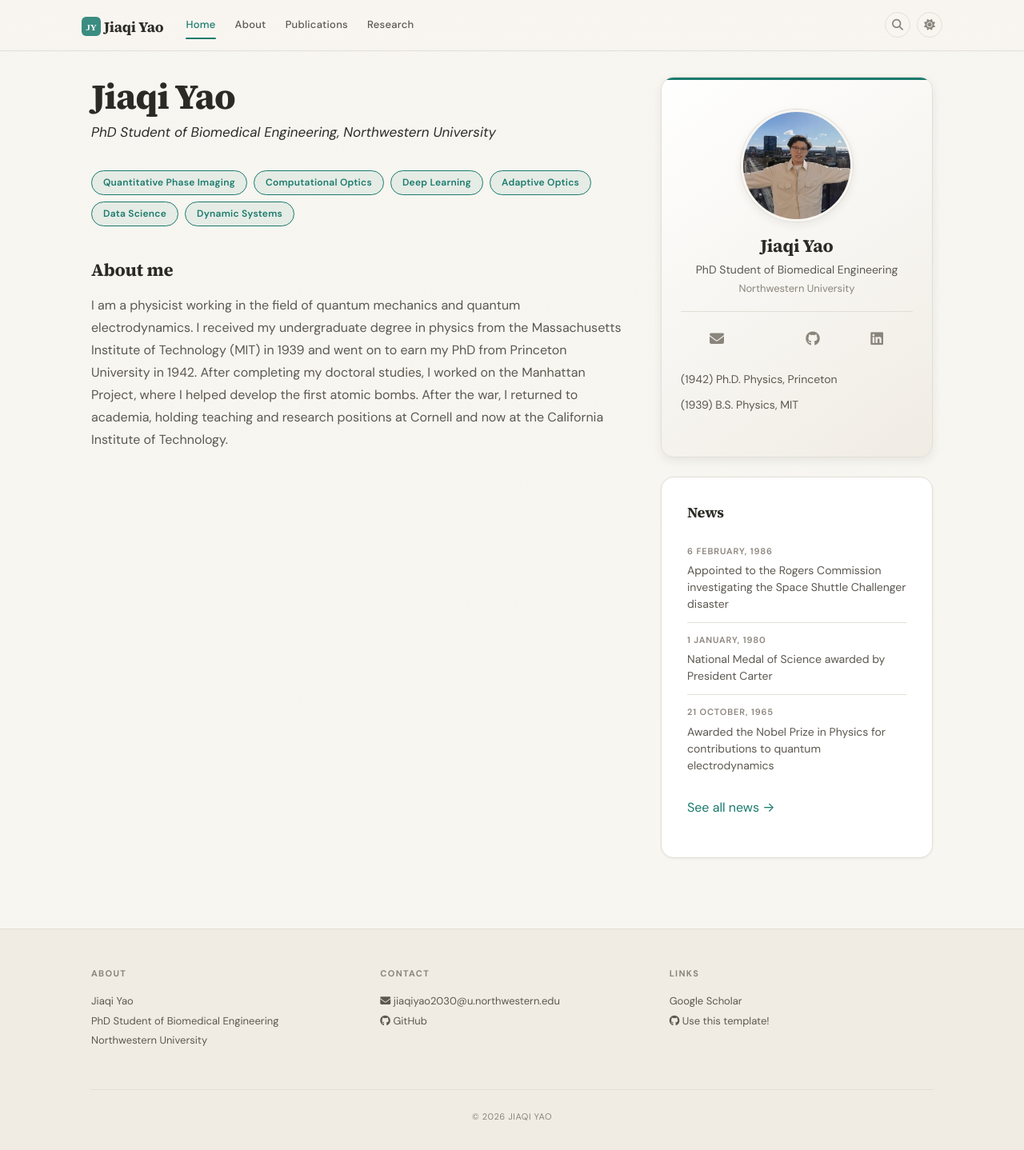
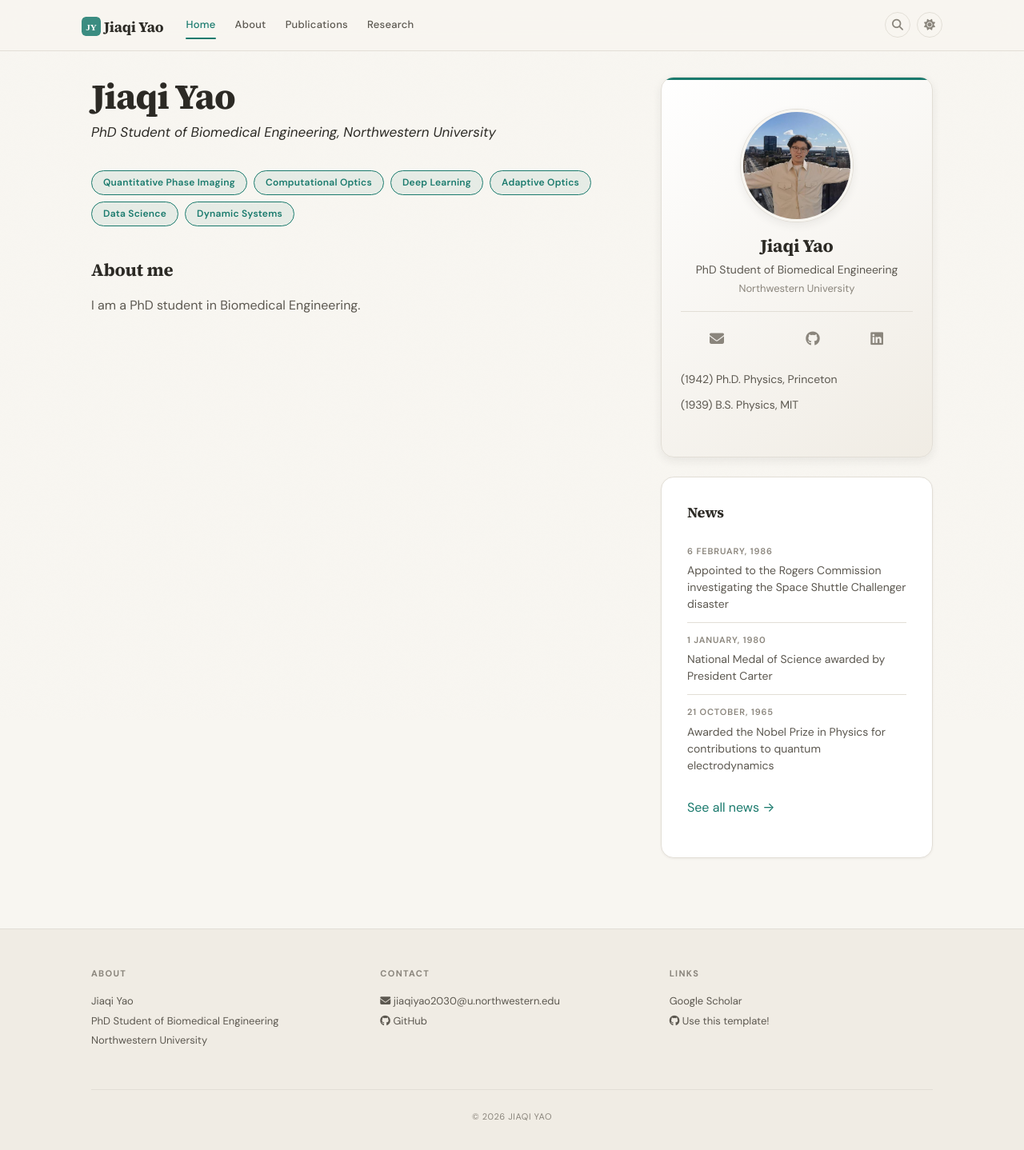
Before and after one commit to JiaqiYao77/JiaqiYao77.github.io, a Jekyll site: the page built from _pages/home.md, in a window 1280 px wide. Shown: the whole page at 80% size. Built offline with Jekyll 4.4.1, drawn with Linux system fonts in a browser that asks for light colours; a style sheet for code colours, icons or effects is not loaded.

Commit message:
Update home.md

```diff
--- a/_pages/home.md
+++ b/_pages/home.md
@@ -20,7 +20,4 @@ permalink: /
 
 ### About me
 
-I am a physicist working in the field of quantum mechanics and quantum electrodynamics.
-I received my undergraduate degree in physics from the Massachusetts Institute of Technology (MIT) in 1939 and went on to earn my PhD from Princeton University in 1942.
-After completing my doctoral studies, I worked on the Manhattan Project, where I helped develop the first atomic bombs.
-After the war, I returned to academia, holding teaching and research positions at Cornell and now at the California Institute of Technology.
+I am a PhD student in Biomedical Engineering.
```
